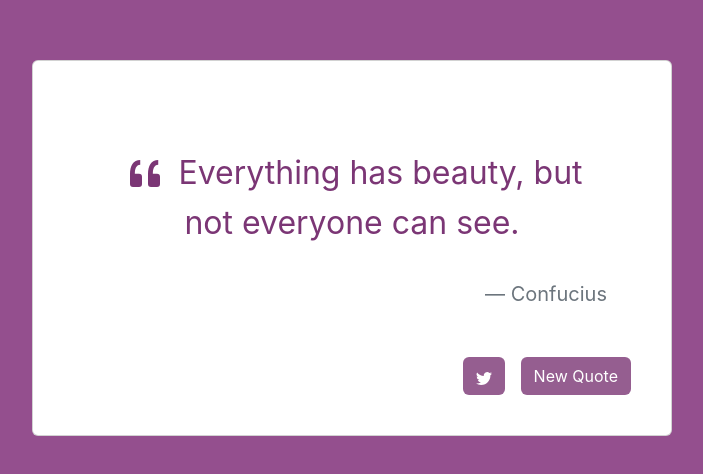
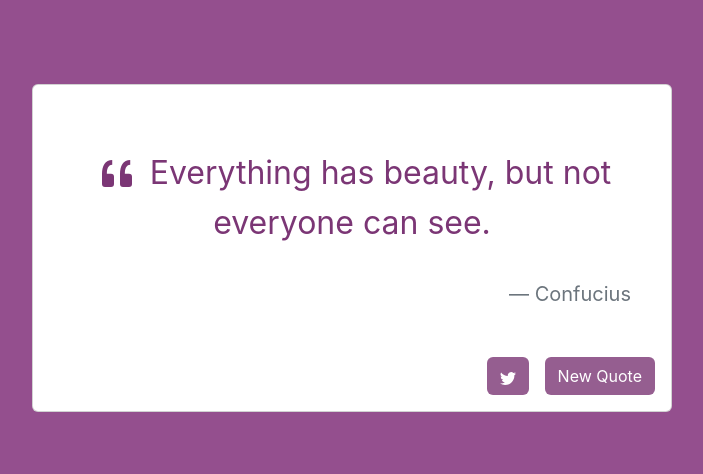
Before and after one commit to SalmandaAK/fcc-random-quote-machine, a React (Create React App) app: page / in a window 1280 px wide. Shown: the part 152-626 px from the top of the page, without its empty margins (288-991 px from the left). Built offline with nearby package versions, Linux system fonts and the light colour scheme.

Commit message:
fix changing quote when clicking share on Twitter

```diff
--- a/src/App.js
+++ b/src/App.js
@@ -44,7 +44,7 @@ function App() {
   return (
     <animated.div className="App-background" style={changeColor}>
       <Container>
-        <Card id="quote-box" style={{color: color.dark, maxWidth:'40rem'}} className="mx-auto p-4">
+        <Card id="quote-box" style={{color: color.dark, maxWidth:'40rem'}} className="mx-auto">
           <Card.Body className="justify-content-around">
             <RandomQuote style={fadeIn} quote={quote} fadeIn={fadeIn} />
             <Stack direction="horizontal" gap={3}>
@@ -54,7 +54,6 @@ function App() {
                 className="ms-auto"
                 href={ quote.createTweetUrl() }
                 target="_blank"
-                onClick={ handleClick }
                 color={ color }
                 title="Share on Twitter"
                 value={ <Twitter /> }
```
